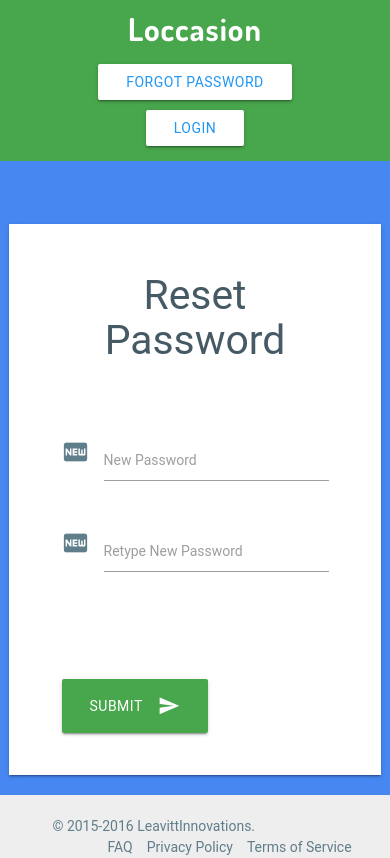
After one commit to deepsheth/Locassion_Web_App, a PHP site: page /webpages/reset_pass.php in a window 390 px wide. The commit adds this page. Run offline with PHP 8.4, Linux system fonts and the light colour scheme; some libraries are stand-ins or nearby versions; some web fonts are replaced.

Commit message:
Simplifies responsive code, adds reset password page

```diff
--- a/index.php
+++ b/index.php
@@ -110,7 +110,7 @@ include('php/login.php');
                 <div class="flex-container">
                     <?php
             if(isset($_SESSION['token'])){
-                echo('<a href="./webpages/create_event.php" class="waves-effect white blue-text btn">Create Event</a>');
+                echo('<a href="./webpages/create_event.php" class="waves-effect white blue-text btn btn-wide">Create Event</a>');
 }
             else{
                 echo('<a href="#" class="waves-effect waves-yellow white blue-text btn disabled tooltipped" data-delay="0" data-position="left" data-tooltip="Please log in.">Create Event</a>');
--- a/js/script.js
+++ b/js/script.js
@@ -139,7 +139,7 @@ function initMap() {
     }
 ];
 
-    $('.determinate').width('40%');
+    $('.determinate').width('35%');
 
     var map_options = {
         styles: style
@@ -154,6 +154,7 @@ function initMap() {
         styles: style
     });
 
+    $('.determinate').width('50%');
     geoLocator();
 
     var infowindow = new google.maps.InfoWindow({
--- a/style.css
+++ b/style.css
@@ -597,7 +597,11 @@ button.picker__close:focus {
 }
 
 @media only screen and (max-width:600px) {
-    #home h1 {
+    header {
+        font-size: .9em;
+    }
+
+    h1 {
         display: block;
         text-align: center;
     }
@@ -606,13 +610,10 @@ button.picker__close:focus {
         justify-content: center;
     }
 
-    .flex-container img.user-thumb.circle {
-        display: block;
-        margin-left: -10px;
-        margin-right: auto;
+    #side-bar {
+        position: initial;
     }
-    .flex-container a.dropdown-button.btn.btn-flat.white.grey-text {
-        display: block;
-        margin-left: 10px;
-        margin-right: auto;
+
+    .btn-wide {
+        height: auto;
     }
--- /dev/null
+++ b/webpages/reset_pass.php
@@ -0,0 +1,113 @@
+    <!DOCTYPE html>
+    <html>
+
+    <head>
+
+        <!-- Basic Page Needs
+================================================== -->
+        <meta charset="utf-8">
+        <title>Loccasion | Reset Password</title>
+        <meta name="description" content="Loccasion: Web App">
+        <meta name="author" content="Deep Sheth">
+
+        <!-- CSS
+================================================== -->
+        <link href='https://fonts.googleapis.com/css?family=Dosis:700' rel='stylesheet' type='text/css'>
+        <link rel="stylesheet" href="https://cdnjs.cloudflare.com/ajax/libs/materialize/0.97.5/css/materialize.min.css">
+        <link href="https://fonts.googleapis.com/icon?family=Material+Icons" rel="stylesheet">
+        <link rel="stylesheet" href="../css/jquery.timepicker.css">
+        <link rel="stylesheet" href="/style.css">
+
+        <!-- Favicons
+================================================== -->
+        <link rel="icon" type="image/png" href="/favicon.png" />
+
+        <!-- Mobile Specific Metas
+================================================== -->
+        <meta name="viewport" content="width=device-width, initial-scale=1, maximum-scale=1">
+
+        <!-- Analytics
+================================================== -->
+
+
+        <!-- Page Specific Styles and Scripts
+================================================== -->
+        <script src="https://ajax.googleapis.com/ajax/libs/jquery/1.11.3/jquery.min.js"></script>
+        <script src="https://cdnjs.cloudflare.com/ajax/libs/materialize/0.97.5/js/materialize.min.js"></script>
+        <script src='https://www.google.com/recaptcha/api.js'></script>
+
+
+    </head>
+
+    <body id="sign-up">
+        <header class="light-green darken-2 white-text row">
+
+            <h1 class="col s12 m4 l2"><a href="/" class="white-text">Loccasion</a></h1>
+            <ul class="col s12 m8 l10">
+                <div class="flex-container">
+
+                    <a href="/webpages/change_pass.php" class="btn waves-effect lighten-3 blue-text white">Forgot Password</a>
+                    <a href="/webpages/log_in.php" class="btn waves-effect lighten-3 blue-text white">Login</a>
+
+                    <!-- Dropdown Structure -->
+                    <ul id='acct-settings' class='dropdown-content'>
+                        <li><a href="#!">Account Settings</a></li>
+                        <li><a href="#!">Upcoming Events</a></li>
+                        <li class="divider"></li>
+                        <li><a href="#!">Log Out</a></li>
+                    </ul>
+                </div>
+            </ul>
+        </header>
+
+        <div class="container">
+            <div class="row">
+
+                <div class="col hide-on-small-only m4 l5 center">
+                    <img src="/img/logo_large_white2.png" alt="">
+                </div>
+
+                <!-- col s12 m6 offset-m2 l5 offset-l2 white z-depth-1 hoverable-->
+                <div class="col s12 m6 offset-m2 l5 offset-l2 white z-depth-1 hoverable">
+                    <form action="" method="post">
+                        <h3 class="blue-grey-text text-darken-2">Reset Password</h3>
+
+                        <!-- fake fields bypass browser autocomplete -->
+                        <input style="visibility:hidden; height: 0px" type="password" />
+
+
+                        <div class="input-field">
+                            <i class="material-icons prefix blue-grey-text">fiber_new</i>
+                            <input id="icon_password" name="password" type="password" required>
+                            <label for="icon_password">New Password</label>
+                        </div>
+
+                        <div class="input-field">
+                            <i class="material-icons prefix blue-grey-text">fiber_new</i>
+                            <input id="icon_passwordnew2" name="password" type="password" required>
+                            <label for="icon_passwordnew2">Retype New Password</label>
+                        </div>
+
+                        <!-- fake fields bypass browser autocomplete -->
+                        <input style="visibility:hidden; height: 0px" type="password" />
+
+                        <button class="waves-effect waves-light light-green darken-2 btn-large" type="submit" name="signup"><i class="material-icons right">send</i>Submit</button>
+                    </form>
+                </div>
+            </div>
+        </div>
+
+        <footer class="grey lighten-3 grey-text">
+            <div class="footer-copyright">
+                <div class="container">
+
+                    <a class="blue-grey-text" href="#!">© 2015-2016 LeavittInnovations.</a>
+                    <a class="right blue-grey-text" href="./tos.html">Terms of Service</a>
+                    <a class="right blue-grey-text" href="./privacy.html">Privacy Policy</a>
+                    <a class="right blue-grey-text" href="./faq.html">FAQ</a>
+                </div>
+            </div>
+        </footer>
+    </body>
+
+    </html>
```
